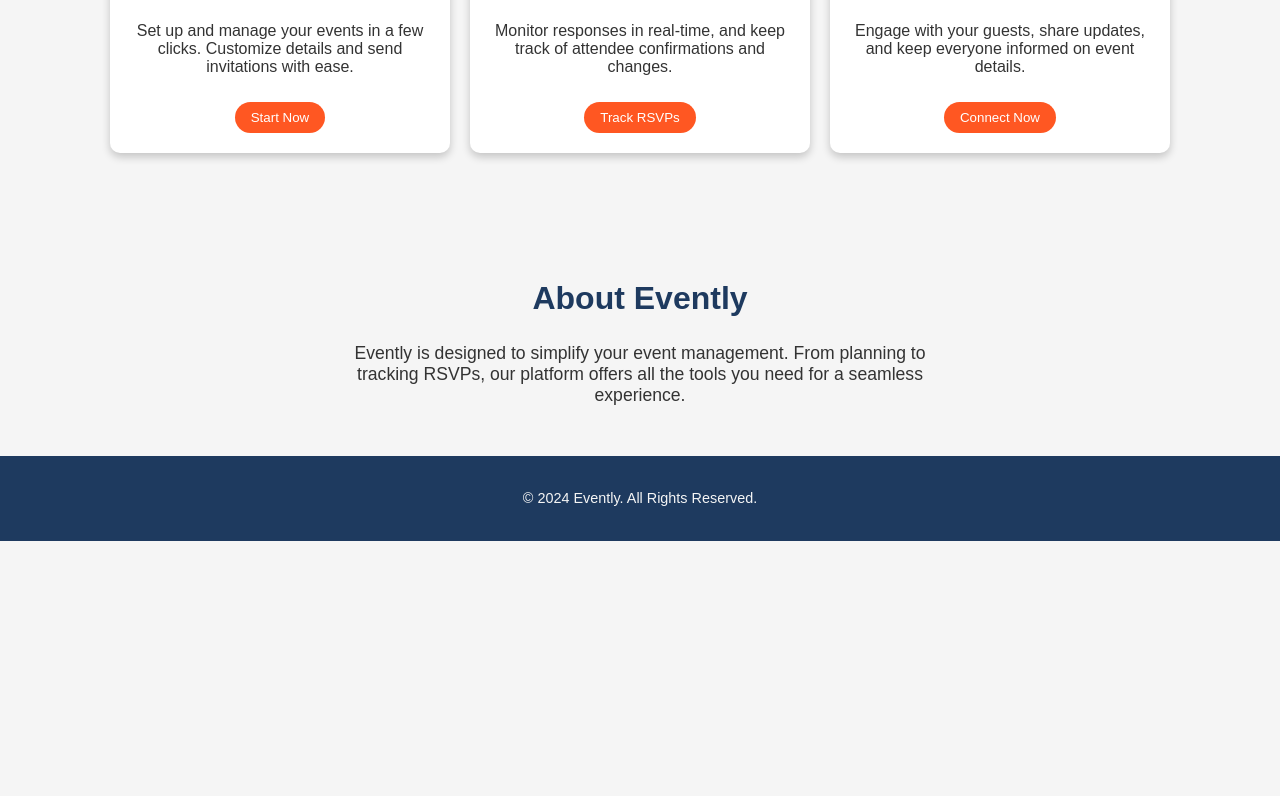
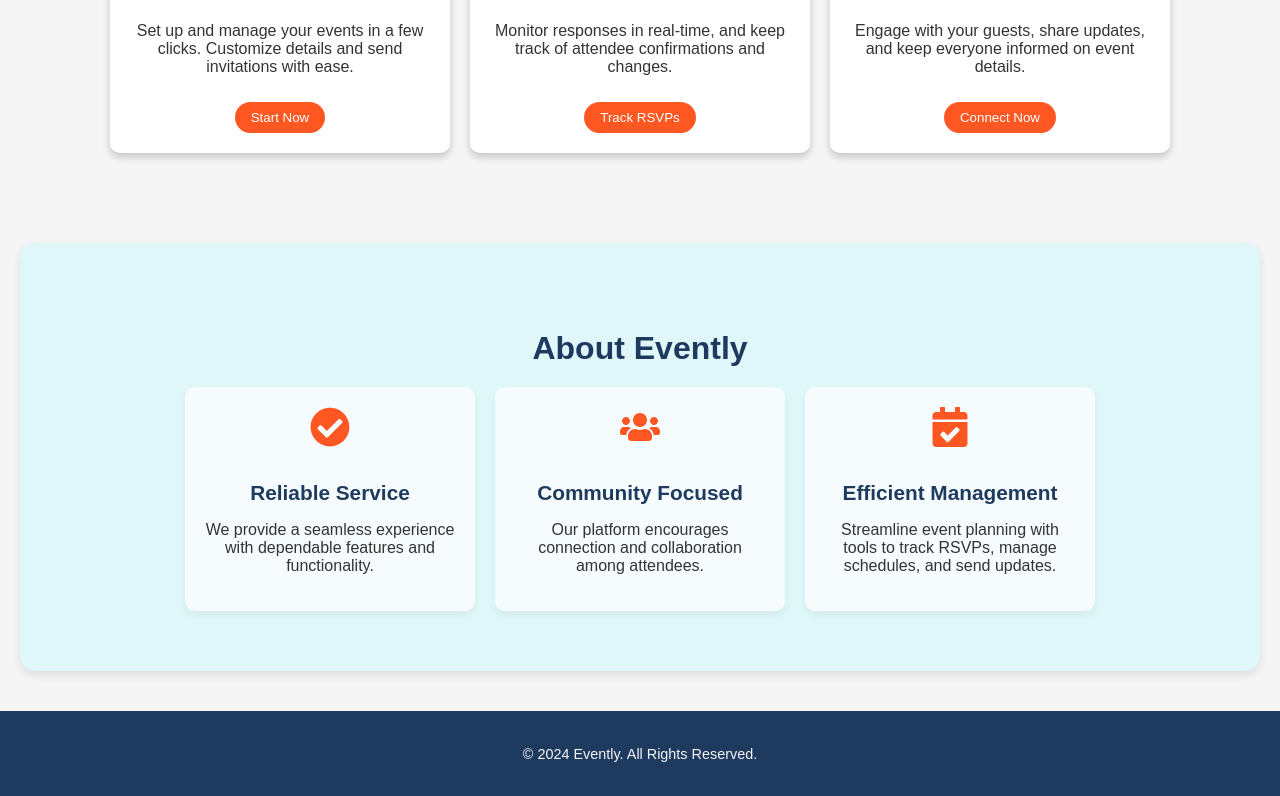
Before and after one commit to Rachad04/event-management-platform, a React (Create React App) app in the folder client/: page / in a window 1280 px wide. Shown: the part 540-1336 px from the top of the page. Before the commit the page ends 1081 px from the top, so only its background shows below. Built offline with nearby package versions, Linux system fonts and the light colour scheme.

Commit message:
HomePage modifications

```diff
--- a/client/package.json
+++ b/client/package.json
@@ -8,6 +8,7 @@
     "@testing-library/user-event": "^13.5.0",
     "react": "^18.3.1",
     "react-dom": "^18.3.1",
+    "react-icons": "^5.3.0",
     "react-scripts": "5.0.1",
     "web-vitals": "^2.1.4"
   },
--- a/client/src/pages/HomePage/HomePage.css
+++ b/client/src/pages/HomePage/HomePage.css
@@ -107,21 +107,60 @@ body {
 
 /* About Section */
 .about {
-  background-color: var(--light-gray);
+  background-color: #E0F7FA; /* Light pastel teal for a soft, welcoming look */
+  color: var(--primary-color);
   text-align: center;
-  padding: 50px 20px;
+  padding: 60px 20px;
+  border-radius: 15px;
+  margin: 40px 20px;
+  box-shadow: 0 4px 10px rgba(0, 0, 0, 0.1); /* Soft shadow for subtle depth */
 }
 
 .about h2 {
   font-size: 2rem;
   color: var(--primary-color);
+  margin-bottom: 20px;
 }
 
-.about p {
-  max-width: 600px;
-  margin: 0 auto;
-  font-size: 1.1rem;
+.about-content {
+  display: flex;
+  flex-wrap: wrap;
+  gap: 20px;
+  justify-content: center;
 }
+
+.about-item {
+  background-color: rgba(255, 255, 255, 0.7); /* Semi-transparent white for cards */
+  padding: 20px;
+  border-radius: 10px;
+  width: 250px;
+  text-align: center;
+  box-shadow: 0 4px 8px rgba(0, 0, 0, 0.05); /* Light shadow */
+  transition: transform 0.3s ease, box-shadow 0.3s ease;
+}
+
+.about-item:hover {
+  transform: translateY(-8px);
+  box-shadow: 0 8px 16px rgba(0, 0, 0, 0.15); /* Enhanced shadow on hover */
+}
+
+.about-icon {
+  font-size: 2.5rem;
+  color: var(--highlight-color);
+  margin-bottom: 10px;
+}
+
+.about-item h3 {
+  font-size: 1.3rem;
+  color: var(--primary-color);
+  margin-bottom: 8px;
+}
+
+.about-item p {
+  font-size: 1rem;
+  color: var(--charcoal);
+}
+
 
 /* Footer */
 .footer {
--- a/client/src/pages/HomePage/HomePage.js
+++ b/client/src/pages/HomePage/HomePage.js
@@ -1,4 +1,5 @@
 import React from 'react';
+import { FaCheckCircle, FaUsers, FaCalendarCheck } from 'react-icons/fa';
 import './HomePage.css';
 
 const HomePage = () => {
@@ -33,10 +34,26 @@ const HomePage = () => {
         </div>
       </section>
 
-      {/* About Section */}
+      {/* Enhanced About Section */}
       <section className="about">
         <h2>About Evently</h2>
-        <p>Evently is designed to simplify your event management. From planning to tracking RSVPs, our platform offers all the tools you need for a seamless experience.</p>
+        <div className="about-content">
+          <div className="about-item">
+            <FaCheckCircle className="about-icon" />
+            <h3>Reliable Service</h3>
+            <p>We provide a seamless experience with dependable features and functionality.</p>
+          </div>
+          <div className="about-item">
+            <FaUsers className="about-icon" />
+            <h3>Community Focused</h3>
+            <p>Our platform encourages connection and collaboration among attendees.</p>
+          </div>
+          <div className="about-item">
+            <FaCalendarCheck className="about-icon" />
+            <h3>Efficient Management</h3>
+            <p>Streamline event planning with tools to track RSVPs, manage schedules, and send updates.</p>
+          </div>
+        </div>
       </section>
 
       {/* Footer */}
```
Also changed, not shown: 1 other file (tests, documents, lock files or other folders).
